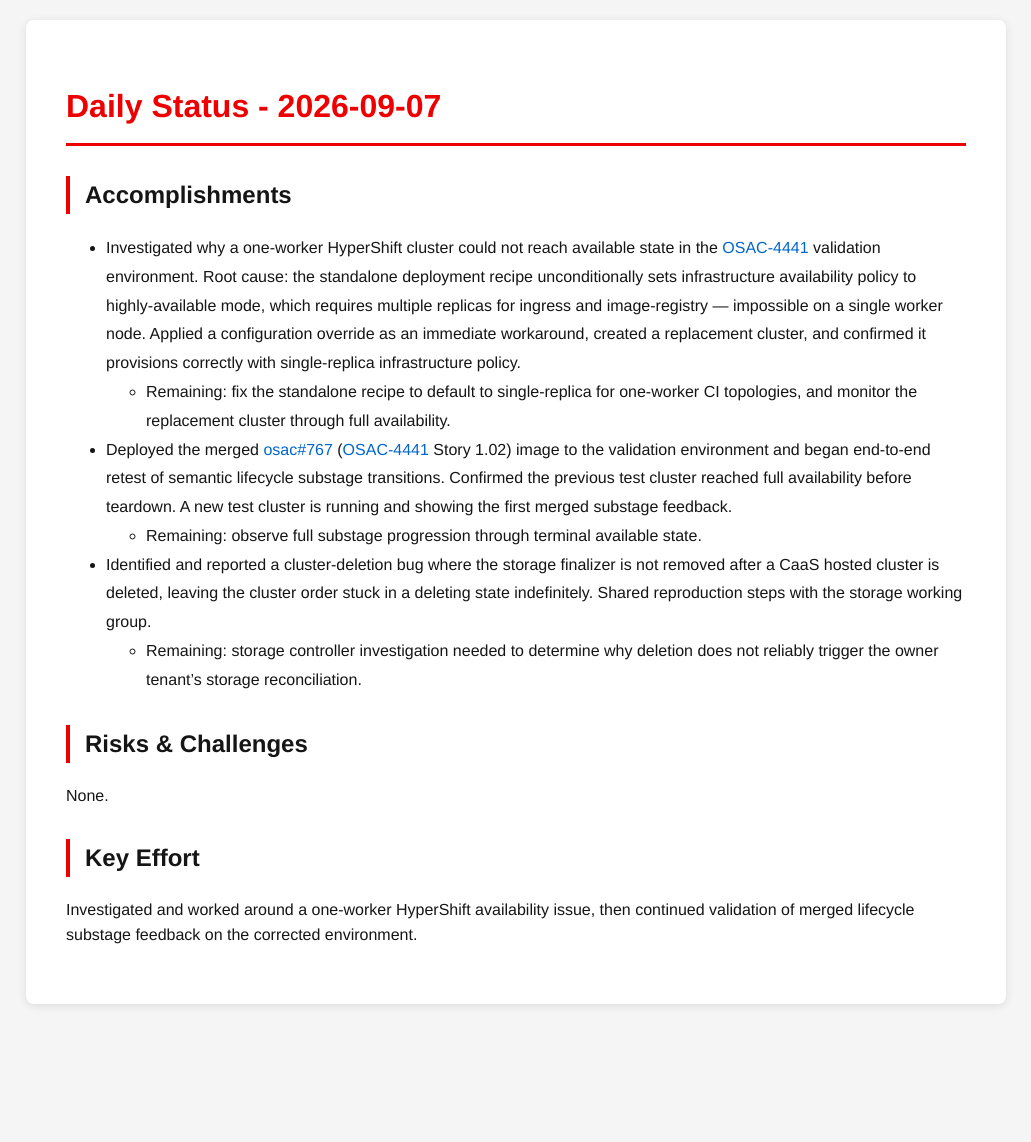
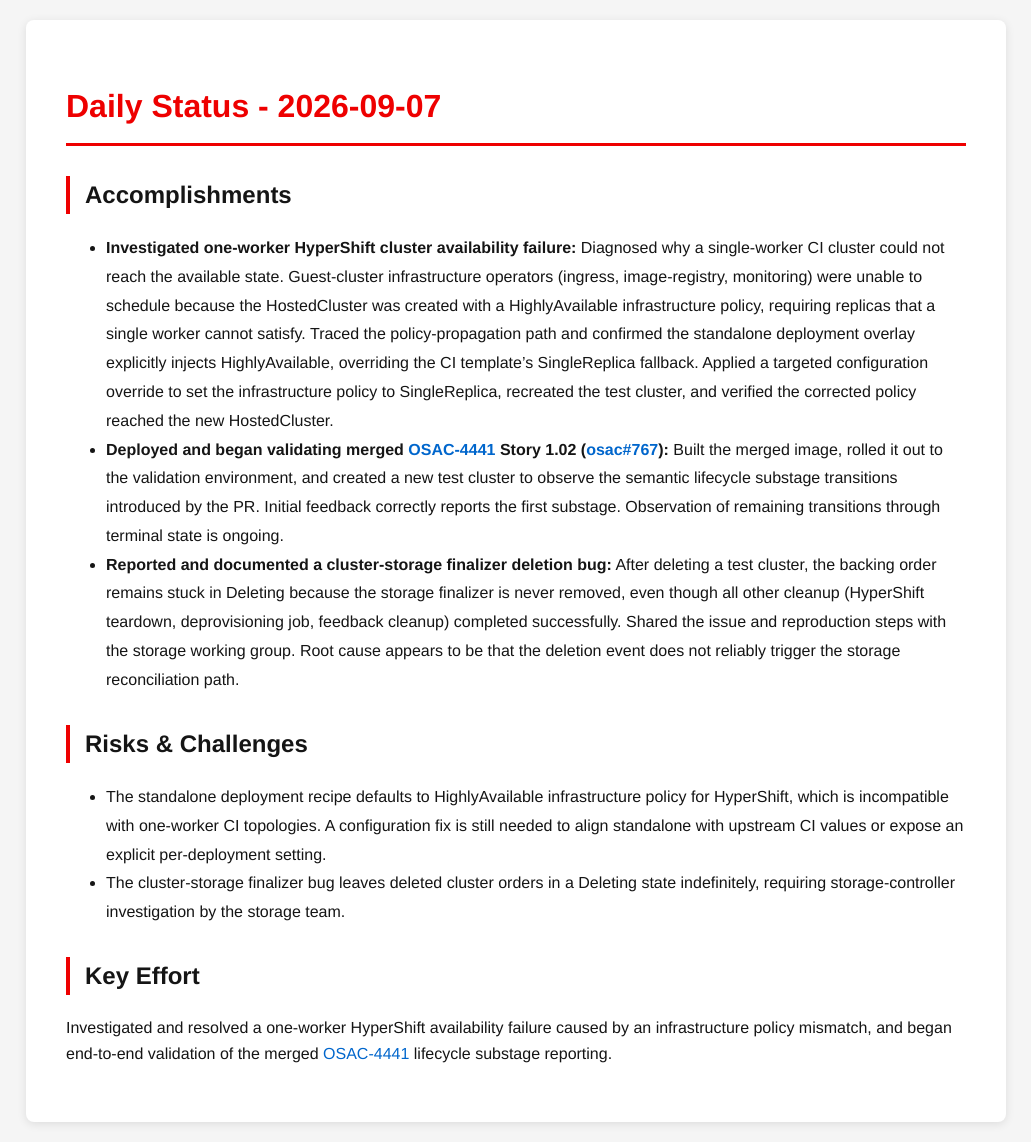
Before and after one commit to tzvatot/daily-status, a Jekyll site: the page built from 2026-09-07.md, in a window 1280 px wide. Shown: the whole page, without its empty margins (124-1155 px from the left). Built offline with Jekyll 4.4.1, drawn with Linux system fonts in a browser that asks for light colours; before the commit the page ends 1024 px from its top, so only the background shows below that.

Commit message:
Daily status update - 2026-09-07

```diff
--- a/2026-09-07.md
+++ b/2026-09-07.md
@@ -8,15 +8,15 @@ date: 2026-09-07
 
 ## Accomplishments
 
-- Investigated why a one-worker HyperShift cluster could not reach available state in the [OSAC-4441](https://redhat.atlassian.net/browse/OSAC-4441) validation environment. Root cause: the standalone deployment recipe unconditionally sets infrastructure availability policy to highly-available mode, which requires multiple replicas for ingress and image-registry — impossible on a single worker node. Applied a configuration override as an immediate workaround, created a replacement cluster, and confirmed it provisions correctly with single-replica infrastructure policy.
-  - Remaining: fix the standalone recipe to default to single-replica for one-worker CI topologies, and monitor the replacement cluster through full availability.
-- Deployed the merged [osac#767](https://github.com/osac-project/osac/pull/767) ([OSAC-4441](https://redhat.atlassian.net/browse/OSAC-4441) Story 1.02) image to the validation environment and began end-to-end retest of semantic lifecycle substage transitions. Confirmed the previous test cluster reached full availability before teardown. A new test cluster is running and showing the first merged substage feedback.
-  - Remaining: observe full substage progression through terminal available state.
-- Identified and reported a cluster-deletion bug where the storage finalizer is not removed after a CaaS hosted cluster is deleted, leaving the cluster order stuck in a deleting state indefinitely. Shared reproduction steps with the storage working group.
-  - Remaining: storage controller investigation needed to determine why deletion does not reliably trigger the owner tenant's storage reconciliation.
+- **Investigated one-worker HyperShift cluster availability failure:** Diagnosed why a single-worker CI cluster could not reach the available state. Guest-cluster infrastructure operators (ingress, image-registry, monitoring) were unable to schedule because the HostedCluster was created with a HighlyAvailable infrastructure policy, requiring replicas that a single worker cannot satisfy. Traced the policy-propagation path and confirmed the standalone deployment overlay explicitly injects HighlyAvailable, overriding the CI template's SingleReplica fallback. Applied a targeted configuration override to set the infrastructure policy to SingleReplica, recreated the test cluster, and verified the corrected policy reached the new HostedCluster.
+- **Deployed and began validating merged [OSAC-4441](https://redhat.atlassian.net/browse/OSAC-4441) Story 1.02 ([osac#767](https://github.com/osac-project/osac/pull/767)):** Built the merged image, rolled it out to the validation environment, and created a new test cluster to observe the semantic lifecycle substage transitions introduced by the PR. Initial feedback correctly reports the first substage. Observation of remaining transitions through terminal state is ongoing.
+- **Reported and documented a cluster-storage finalizer deletion bug:** After deleting a test cluster, the backing order remains stuck in Deleting because the storage finalizer is never removed, even though all other cleanup (HyperShift teardown, deprovisioning job, feedback cleanup) completed successfully. Shared the issue and reproduction steps with the storage working group. Root cause appears to be that the deletion event does not reliably trigger the storage reconciliation path.
 
 ## Risks & Challenges
-None.
+
+- The standalone deployment recipe defaults to HighlyAvailable infrastructure policy for HyperShift, which is incompatible with one-worker CI topologies. A configuration fix is still needed to align standalone with upstream CI values or expose an explicit per-deployment setting.
+- The cluster-storage finalizer bug leaves deleted cluster orders in a Deleting state indefinitely, requiring storage-controller investigation by the storage team.
 
 ## Key Effort
-Investigated and worked around a one-worker HyperShift availability issue, then continued validation of merged lifecycle substage feedback on the corrected environment.
+
+Investigated and resolved a one-worker HyperShift availability failure caused by an infrastructure policy mismatch, and began end-to-end validation of the merged [OSAC-4441](https://redhat.atlassian.net/browse/OSAC-4441) lifecycle substage reporting.
```
